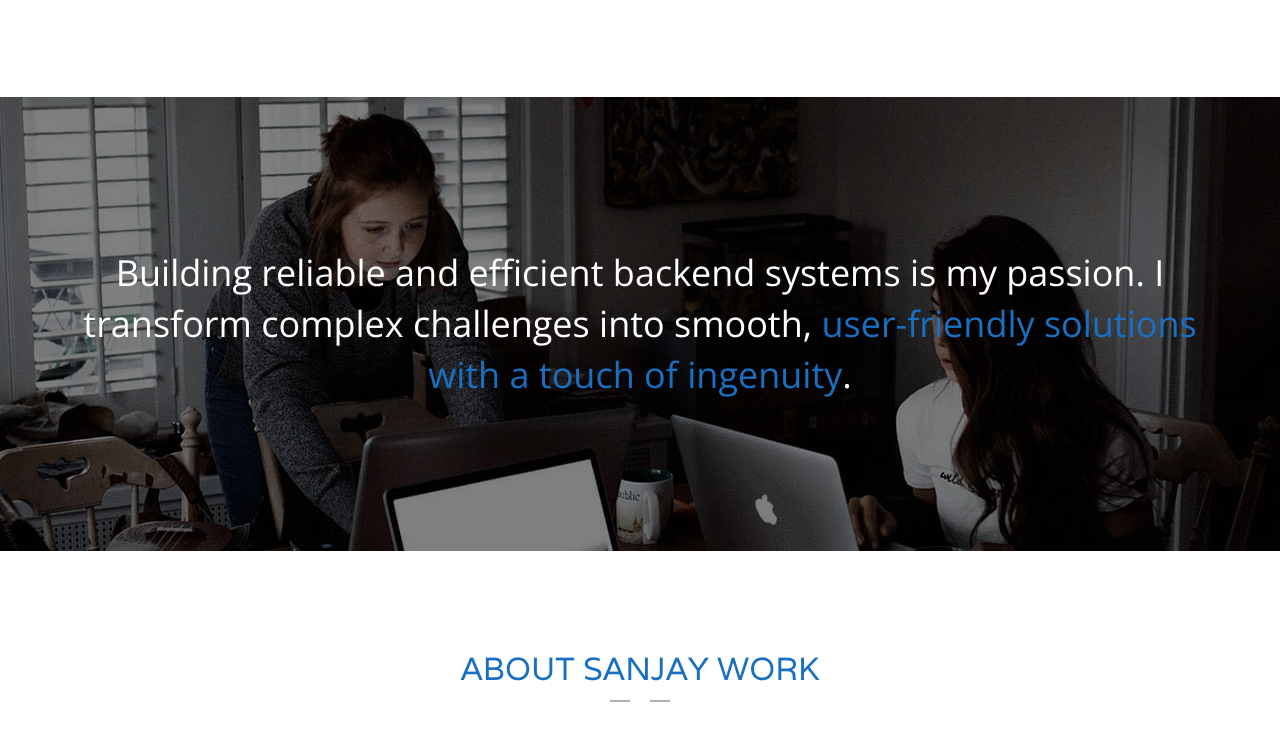
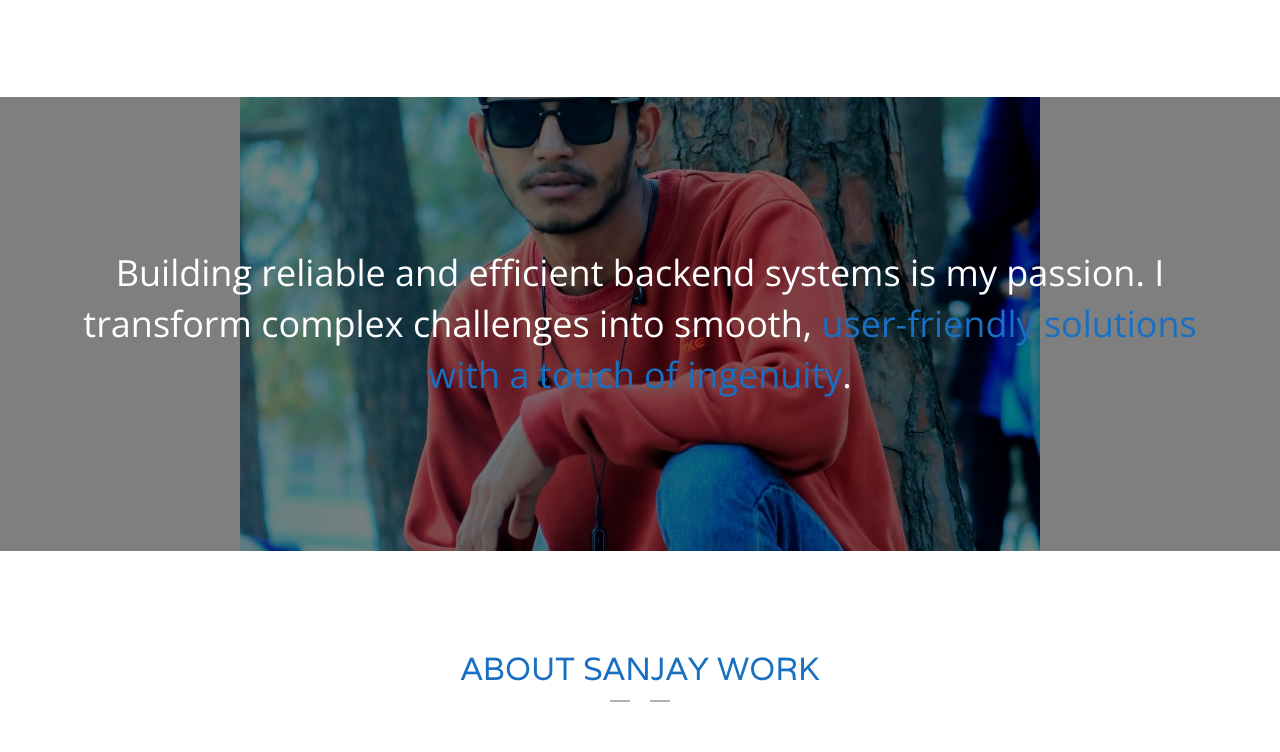
Before and after one commit to sanjaykadel/Portfolio, a plain HTML site: page index.html in a window 1280 px wide. Shown: the part 1651-2403 px from the top of the page. Drawn offline with nearby package versions, Linux system fonts and the light colour scheme.

Commit message:
Update style.css

```diff
--- a/assets/css/style.css
+++ b/assets/css/style.css
@@ -2036,7 +2036,7 @@ html, body {
 
 /* Sections background: Quote */
 .section-quote {
-  background: url(../img/quote.jpg) center no-repeat fixed;
+  background: url(../img/quote.jpeg) center no-repeat fixed;
 }
 
 .section-quote p {
```
